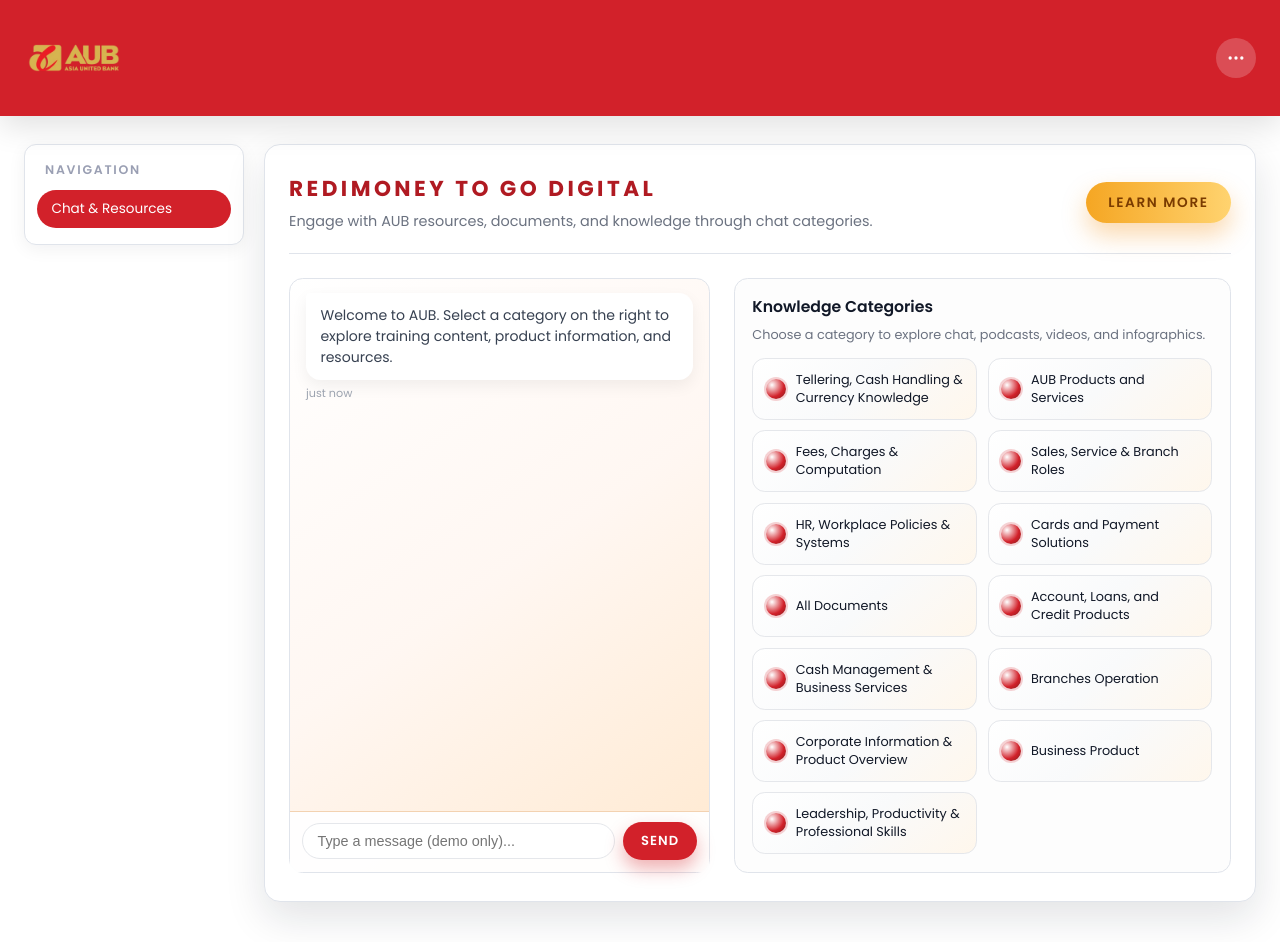
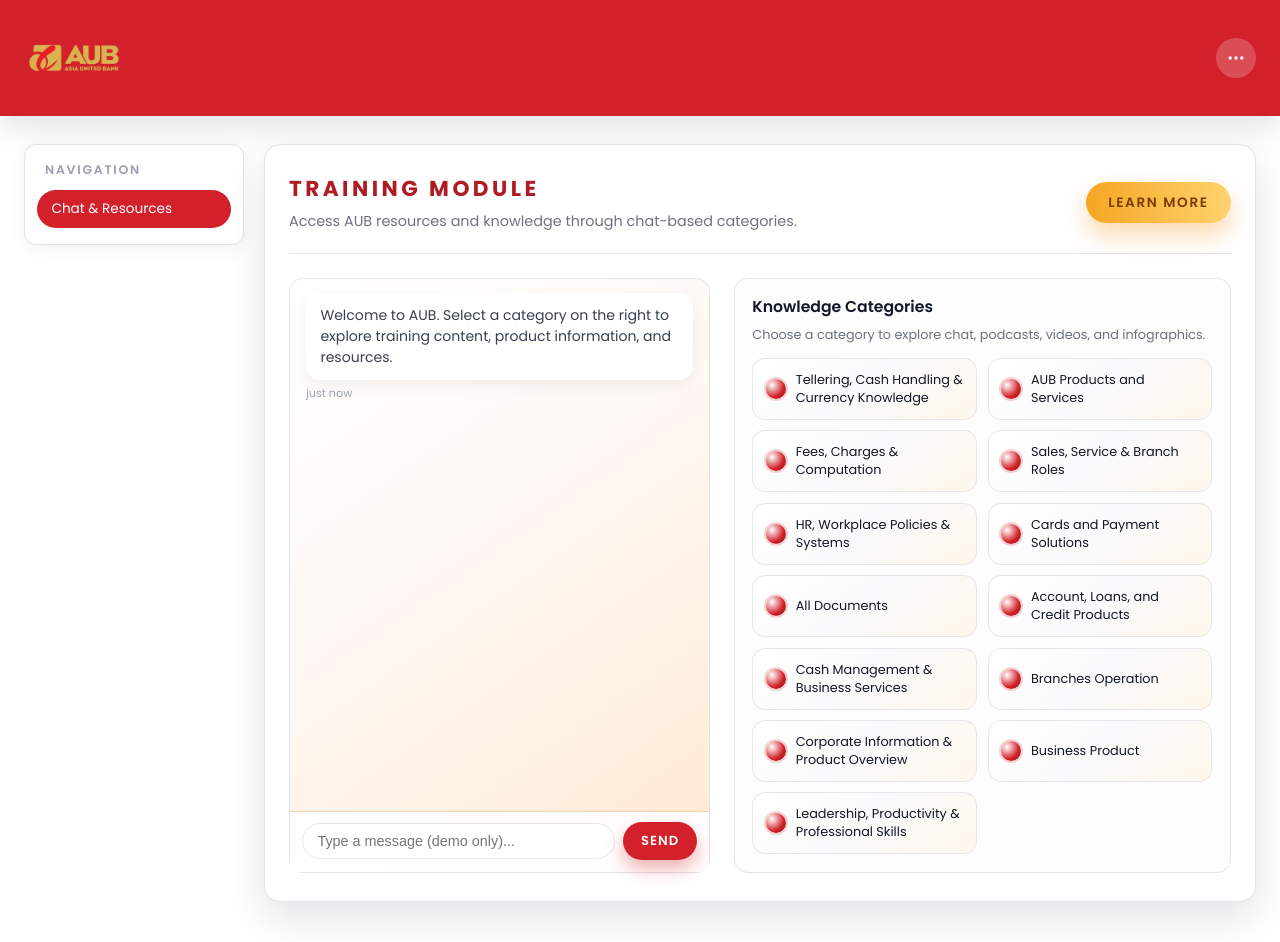
Before and after one commit to Alfonso-jolie/Intern-project1, a React (Vite) app: page / in a window 1280 px wide. Built offline with nearby package versions, Linux system fonts and the light colour scheme.

Commit message:
Added some text

```diff
--- a/src/App.tsx
+++ b/src/App.tsx
@@ -1173,9 +1173,9 @@
           <section className="aub-panel">
             <header className="aub-panel-header">
               <div>
-                <h1 className="aub-panel-title">RediMoney to go digital</h1>
+                <h1 className="aub-panel-title">Training Module</h1>
                 <p className="aub-panel-subtitle">
-                  Engage with AUB resources, documents, and knowledge through chat categories.
+                  Access AUB resources and knowledge through chat-based categories.
                 </p>
               </div>
               <button className="aub-panel-cta">Learn more</button>
```
